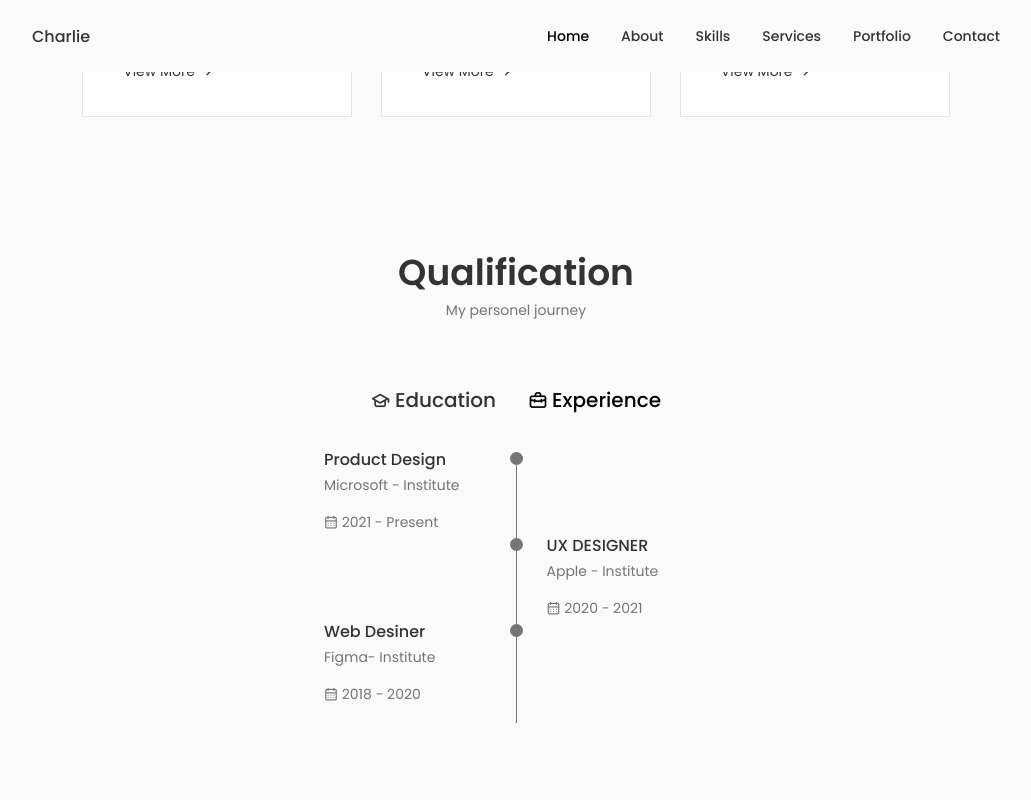
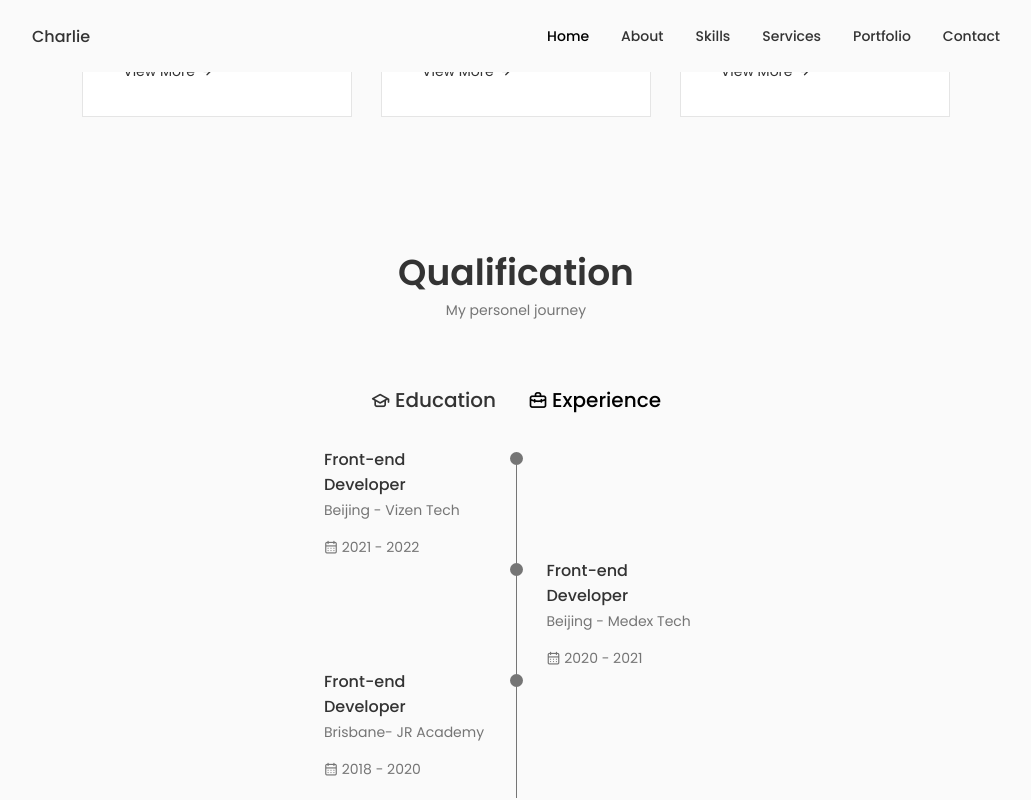
Before and after one commit to lichuangqi/Personal_Portfolio, a React (Create React App) app: page / in a window 1280 px wide. Both pictures are taken after a click on the element "Experience". Shown: the part 2344-3144 px from the top of the page, without its empty margins (124-1155 px from the left). Built offline with nearby package versions, Linux system fonts and the light colour scheme.

Commit message:
qualification and testimonials info update

```diff
--- a/src/components/qualification/Qualification.js
+++ b/src/components/qualification/Qualification.js
@@ -22,10 +22,10 @@ const Qualification = () => {
                 <div className={toggleState === 1 ? "qualification__content qualification__content-active" : "qualification__content"}>
                   <div className="qualification__data">
                     <div>
-                      <h3 className="qualification__title">Web Design</h3>
-                      <span className="qualification__subtitle">Spain - Institute</span>
+                      <h3 className="qualification__title">IT Professional Year</h3>
+                      <span className="qualification__subtitle">Brisbane - Performance Education</span>
                       <div className="qualification__calender">
-                        <i className="uil uil-calendar-alt"></i> 2021 - Present
+                        <i className="uil uil-calendar-alt"></i> 2022 - Present
                       </div>
                     </div>
                     <div>
@@ -40,19 +40,34 @@ const Qualification = () => {
                       <span className="qualification__line"></span>
                     </div>
                     <div>
-                      <h3 className="qualification__title">Art Director</h3>
-                      <span className="qualification__subtitle">Spain - Institute</span>
+                      <h3 className="qualification__title">Master Degree</h3>
+                      <span className="qualification__subtitle">Brisbane - Queensland University of Technology</span>
                       <div className="qualification__calender">
-                        <i className="uil uil-calendar-alt"></i> 2020 - 2021
+                        <i className="uil uil-calendar-alt"></i> 2018 - 2020
                       </div>
                     </div>
                   </div>
                   <div className="qualification__data">
                     <div>
-                      <h3 className="qualification__title">Web Developer</h3>
-                      <span className="qualification__subtitle">Spain - Institute</span>
+                      <h3 className="qualification__title">Bachelor Degree</h3>
+                      <span className="qualification__subtitle">Beijing - Beijing University of Civil Engineering and Architecture</span>
                       <div className="qualification__calender">
-                        <i className="uil uil-calendar-alt"></i> 2018 - 2020
+                        <i className="uil uil-calendar-alt"></i> 2013 - 2017
+                      </div>
+                    </div>
+                    <div>
+                      <span className="qualification__rounder"></span>
+                      <span className="qualification__line"></span>
+                    </div>
+                  </div>
+                </div>
+                <div className={toggleState === 2 ? "qualification__content qualification__content-active" : "qualification__content"}>
+                  <div className="qualification__data">
+                    <div>
+                      <h3 className="qualification__title">Front-end Developer</h3>
+                      <span className="qualification__subtitle">Beijing - Vizen Tech</span>
+                      <div className="qualification__calender">
+                        <i className="uil uil-calendar-alt"></i> 2021 - 2022
                       </div>
                     </div>
                     <div>
@@ -67,37 +82,8 @@ const Qualification = () => {
                       <span className="qualification__line"></span>
                     </div>
                     <div>
-                      <h3 className="qualification__title">UX Expert</h3>
-                      <span className="qualification__subtitle">Spain - Institute</span>
-                      <div className="qualification__calender">
-                        <i className="uil uil-calendar-alt"></i> 2017 - 2018
-                      </div>
-                    </div>
-                  </div>
-                </div>
-                <div className={toggleState === 2 ? "qualification__content qualification__content-active" : "qualification__content"}>
-                  <div className="qualification__data">
-                    <div>
-                      <h3 className="qualification__title">Product Design</h3>
-                      <span className="qualification__subtitle">Microsoft - Institute</span>
-                      <div className="qualification__calender">
-                        <i className="uil uil-calendar-alt"></i> 2021 - Present
-                      </div>
-                    </div>
-                    <div>
-                      <span className="qualification__rounder"></span>
-                      <span className="qualification__line"></span>
-                    </div>
-                  </div>
-                  <div className="qualification__data">
-                    <div></div>
-                    <div>
-                      <span className="qualification__rounder"></span>
-                      <span className="qualification__line"></span>
-                    </div>
-                    <div>
-                      <h3 className="qualification__title">UX DESIGNER</h3>
-                      <span className="qualification__subtitle">Apple - Institute</span>
+                      <h3 className="qualification__title">Front-end Developer</h3>
+                      <span className="qualification__subtitle">Beijing - Medex Tech</span>
                       <div className="qualification__calender">
                         <i className="uil uil-calendar-alt"></i> 2020 - 2021
                       </div>
@@ -105,8 +91,8 @@ const Qualification = () => {
                   </div>
                   <div className="qualification__data">
                     <div>
-                      <h3 className="qualification__title">Web Desiner</h3>
-                      <span className="qualification__subtitle">Figma- Institute</span>
+                      <h3 className="qualification__title">Front-end Developer</h3>
+                      <span className="qualification__subtitle">Brisbane- JR Academy</span>
                       <div className="qualification__calender">
                         <i className="uil uil-calendar-alt"></i> 2018 - 2020
                       </div>
--- a/src/components/testimonials/Data.js
+++ b/src/components/testimonials/Data.js
@@ -6,22 +6,22 @@ export const Data = [
     {
         id: 1,
         image: Image1,
-        title: "Jhon Doe",
+        title: "Franco Feng (Vizen Tech Lead)",
         description:
-            "A really good job, all aspects of the project were followed step by step and with good results.",
+            "Charlie's development ability is very strong. He not only helped our team maintain the old smart park project, but also independently developed the land detection mobile terminal project. Charlie is happy to solve various difficult problems within the team.",
     },
     {
         id: 2,
         image: Image2,
-        title: "Harry Clinton",
+        title: "Jack Dong (Medex Tech Lead)",
         description:
-            "A really good job, all aspects of the project were followed step by step and with good results.",
+            "Charlie is good at solving various problems. He not only helped our team launch the old five-center medical system project, but also independently developed the mobile tablet ECG project. In the team, Charlie is willing to solve various difficult problems.",
     },
     {
         id: 3,
         image: Image3,
-        title: "Sara Cill",
+        title: "Frank Tang (Vizen CEO)",
         description:
-            "A really good job, all aspects of the project were followed step by step and with good results.",
+            "Charlie performed very well in the company, not only made great contributions in the team, but also established a good image of colleagues in the company. He's a person who's easy to get along with and takes the team forward in our company.",
     },
 ];
```
